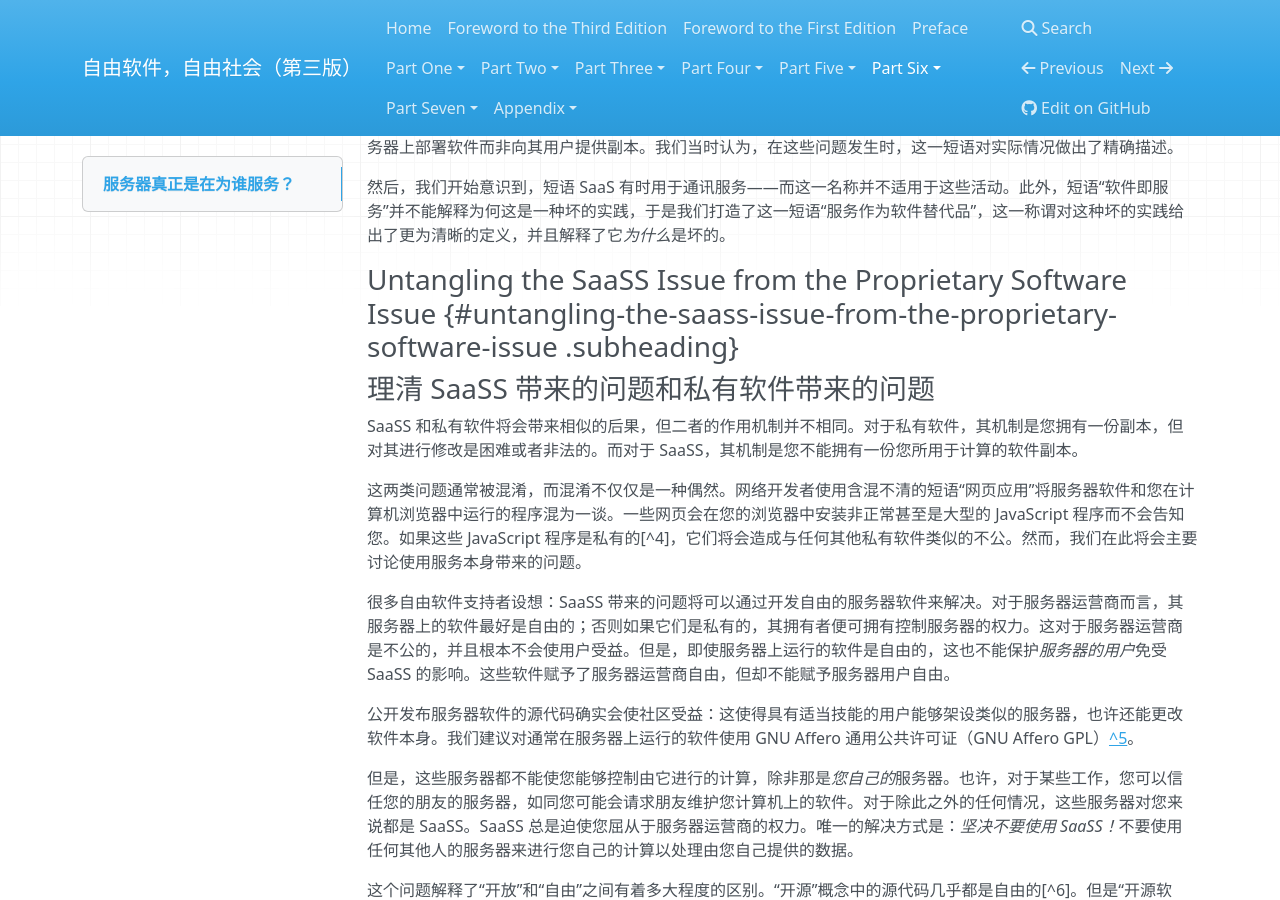
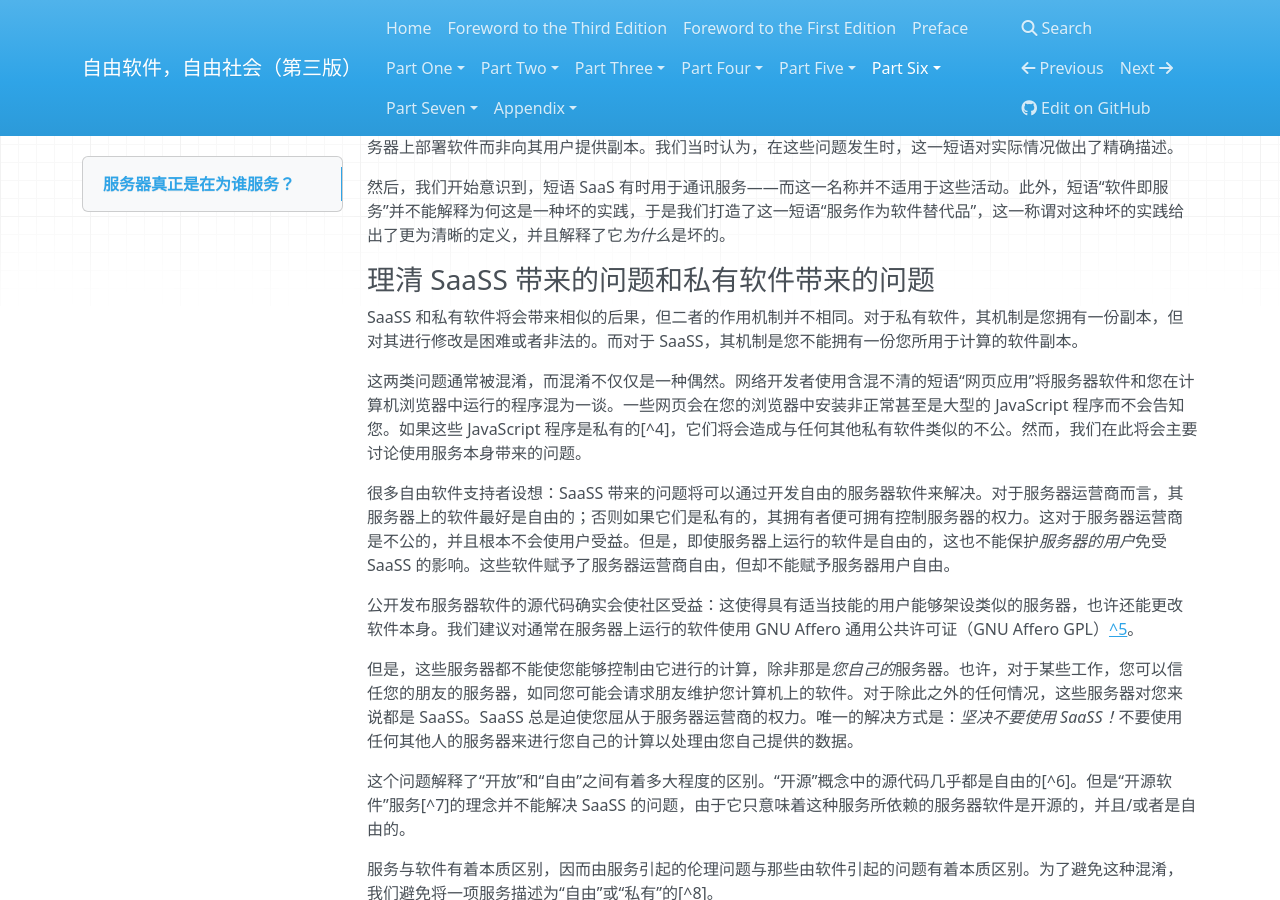
Before and after one commit to beijinglug/fsfs-zh, an MkDocs documentation site: the page built from docs/who-does-that-server-really-serve.md, in a window 1280 px wide and 900 px high, scrolled down 1568 px. Built offline with MkDocs 1.6.1, drawn with Linux system fonts in a browser that asks for light colours; nearby versions of some CDN libraries; old or Windows-style settings are respelled for this version of MkDocs.

Commit message:
minor update

```diff
--- a/docs/who-does-that-server-really-serve.md
+++ b/docs/who-does-that-server-really-serve.md
@@ -43,8 +43,6 @@ SaaSS 指的是使用某种由其他人实现的服务来替代您所运行的
 最初，我们将这种有问题的实践称为“SaaS”，意为 Software as a Service（软件即服务）。这个短语通常用于指代在服务器上部署软件而非向其用户提供副本。我们当时认为，在这些问题发生时，这一短语对实际情况做出了精确描述。
 
 然后，我们开始意识到，短语 SaaS 有时用于通讯服务——而这一名称并不适用于这些活动。此外，短语“软件即服务”并不能解释为何这是一种坏的实践，于是我们打造了这一短语“服务作为软件替代品”，这一称谓对这种坏的实践给出了更为清晰的定义，并且解释了它*为什么*是坏的。
-
-### Untangling the SaaSS Issue from the Proprietary Software Issue {#untangling-the-saass-issue-from-the-proprietary-software-issue .subheading}
 
 ### 理清 SaaSS 带来的问题和私有软件带来的问题
 
```
